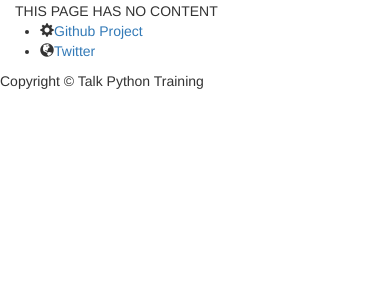
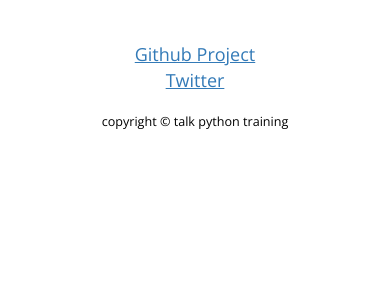
Before and after one commit to jpiedragil/modern-apis-fastapi, a FastAPI app: template ch05-a-realistic-api/templates/layout.html in a window 390 px wide. Shown: the top 300 px of the page. Run offline with FastAPI, Linux system fonts and the light colour scheme; the template is opened without the code that fills it, so the values that code supplies are empty; some libraries are stand-ins or nearby versions.

Commit message:
📦 NEW: Static files - Add static files support from starlette. - Add css files for styling. - Change Bootstrap installation to CDN delivery. - Add aiofiles to requirements.txt. - Add images for favicon and an icon.

```diff
--- a/ch05-a-realistic-api/main.py
+++ b/ch05-a-realistic-api/main.py
@@ -2,10 +2,13 @@ import fastapi
 import uvicorn
 
 from starlette.requests import Request
+from starlette.staticfiles import StaticFiles
 from starlette.templating import Jinja2Templates
 
 api = fastapi.FastAPI()
 templates = Jinja2Templates(directory="./templates")
+
+api.mount("/static", StaticFiles(directory="./static"), name="static")
 
 
 @api.get("/")
--- a/ch05-a-realistic-api/requirements.txt
+++ b/ch05-a-realistic-api/requirements.txt
@@ -3,3 +3,4 @@ uvicorn
 httpx
 starlette
 jinja2
+aiofiles
--- /dev/null
+++ b/ch05-a-realistic-api/static/css/docs.css
@@ -0,0 +1,33 @@
+.request {
+    font-family: Menlo, Monaco, Consolas, "Courier New", monospace;
+    font-weight: bold;
+    border: 1px solid gray;
+    border-radius: 5px;
+    padding: 10px;
+    font-size: 24px;
+}
+
+.get {
+    color: #2b542c;
+    background-color: #beffbd;
+}
+
+.post {
+    color: #ae5900;
+    background-color: #ffc79d;
+}
+
+.response_formats span {
+    font-weight: bold;
+    color: darkred;
+    font-family: Menlo, Monaco, Consolas, "Courier New", monospace;
+}
+
+pre {
+    font-family: Menlo, Monaco, Consolas, "Courier New", monospace;
+}
+
+ul li {
+    font-size: 18px;
+    margin-bottom: 10px;
+}
--- /dev/null
+++ b/ch05-a-realistic-api/static/css/theme.css
@@ -0,0 +1,186 @@
+@import url(//fonts.googleapis.com/css?family=Open+Sans:300,400,600,700);
+
+body {
+    font-family: "Open Sans", "Helvetica Neue", Helvetica, Arial, sans-serif;
+    font-weight: 300;
+    color: black;
+    background: white;
+    padding-left: 20px;
+    padding-right: 20px;
+}
+
+h1,
+h2,
+h3,
+h4,
+h5,
+h6 {
+    font-family: "Open Sans", "Helvetica Neue", Helvetica, Arial, sans-serif;
+    font-weight: 300;
+}
+
+p {
+    font-weight: 300;
+}
+
+.font-normal {
+    font-weight: 400;
+}
+
+.font-semi-bold {
+    font-weight: 600;
+}
+
+.font-bold {
+    font-weight: 700;
+}
+
+.starter-template {
+    margin-top: 25px;
+}
+
+.starter-template .content {
+    margin-left: 10px;
+}
+
+.starter-template .content h1 {
+    margin-top: 10px;
+    font-size: 60px;
+}
+
+.starter-template .content h1 .smaller {
+    font-size: 40px;
+}
+
+.starter-template .content .lead {
+    font-size: 25px;
+}
+
+.starter-template .links {
+    float: right;
+    right: 0;
+    margin-top: 125px;
+}
+
+.starter-template .links ul {
+    display: block;
+    padding: 0;
+    margin: 0;
+}
+
+.starter-template .links ul li {
+    list-style: none;
+    display: inline;
+    margin: 0 10px;
+}
+
+.starter-template .links ul li:first-child {
+    margin-left: 0;
+}
+
+.starter-template .links ul li:last-child {
+    margin-right: 0;
+}
+
+.starter-template .links ul li.current-version {
+    font-weight: 400;
+}
+
+.starter-template .links ul li a, a {
+    text-decoration: underline;
+}
+
+.starter-template .links ul li a:hover, a:hover {
+    text-decoration: underline;
+}
+
+.starter-template .links ul li .icon-muted {
+    margin-right: 5px;
+}
+
+.starter-template .copyright {
+    margin-top: 10px;
+    font-size: 0.9em;
+    text-transform: lowercase;
+    float: right;
+    right: 0;
+}
+
+@media (max-width: 1199px) {
+    .starter-template .content h1 {
+        font-size: 45px;
+    }
+
+    .starter-template .content h1 .smaller {
+        font-size: 30px;
+    }
+
+    .starter-template .content .lead {
+        font-size: 20px;
+    }
+}
+
+@media (max-width: 991px) {
+    .starter-template {
+        margin-top: 0;
+    }
+
+    .starter-template .logo {
+        margin: 40px auto;
+    }
+
+    .starter-template .content {
+        margin-left: 0;
+        text-align: center;
+    }
+
+    .starter-template .content h1 {
+        margin-bottom: 20px;
+    }
+
+    .starter-template .links {
+        float: none;
+        text-align: center;
+        margin-top: 60px;
+    }
+
+    .starter-template .copyright {
+        float: none;
+        text-align: center;
+    }
+}
+
+@media (max-width: 767px) {
+    .starter-template .content h1 .smaller {
+        font-size: 25px;
+        display: block;
+    }
+
+    .starter-template .content .lead {
+        font-size: 16px;
+    }
+
+    .starter-template .links {
+        margin-top: 40px;
+    }
+
+    .starter-template .links ul li {
+        display: block;
+        margin: 0;
+    }
+
+    .starter-template .links ul li .icon-muted {
+        display: none;
+    }
+
+    .starter-template .copyright {
+        margin-top: 20px;
+    }
+}
+
+
+.disclaimer {
+    margin-top: 20px;
+    font-style: italic;
+
+}
--- a/ch05-a-realistic-api/templates/layout.html
+++ b/ch05-a-realistic-api/templates/layout.html
@@ -10,7 +10,7 @@
 
     <title>Weather API</title>
 
-    <link rel="stylesheet" href="//netdna.bootstrapcdn.com/bootstrap/3.0.3/css/bootstrap.min.css">
+    <link rel="stylesheet" href="https://cdn.jsdelivr.net/npm/bootstrap@3.3.7/dist/css/bootstrap.min.css" integrity="sha384-BVYiiSIFeK1dGmJRAkycuHAHRg32OmUcww7on3RYdg4Va+PmSTsz/K68vbdEjh4u" crossorigin="anonymous">
     <link href="/static/css/theme.css" rel="stylesheet">
     <link href="/static/css/docs.css" rel="stylesheet">
 </head>
@@ -27,7 +27,7 @@
 
                     {% block content %}
                     <div class="content">
-                        THIS PAGE HAS NO CONTENT
+
                     </div>
                     {% endblock %}
 
```
Also changed, not shown: ch05-a-realistic-api/static/img/cloud.png (added), ch05-a-realistic-api/static/img/favicon.ico (added).
